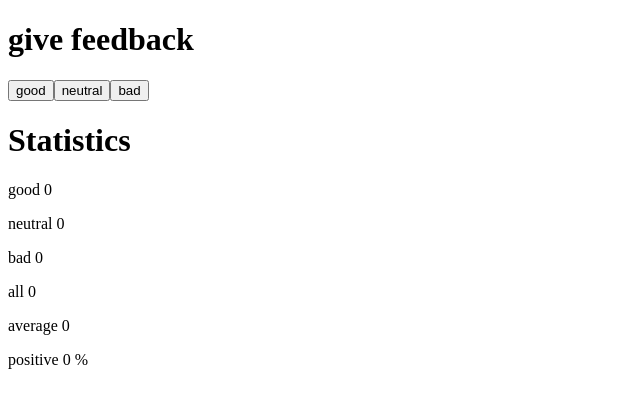
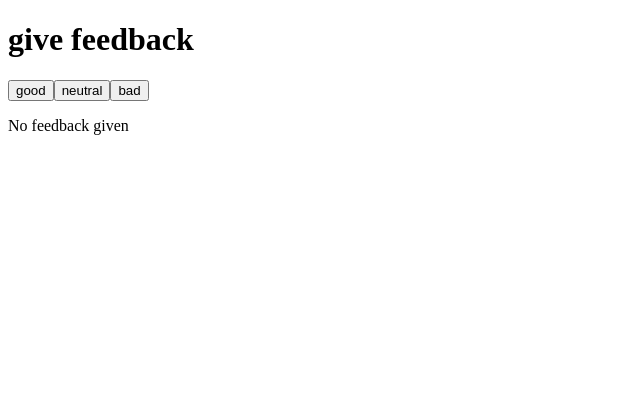
Before and after one commit to Txsdrw/fullstackopen, a React (Vite) app in the folder part1/unicafe/: page / in a window 1280 px wide. Shown: the top 408 px of the page, without its empty margins (0-640 px from the left). Built offline with nearby package versions, Linux system fonts and the light colour scheme.

Commit message:
ex 1.9: unicafe step4

```diff
--- a/part1/unicafe/src/App.jsx
+++ b/part1/unicafe/src/App.jsx
@@ -1,10 +1,11 @@
 import { useState } from "react";
 
-const Statistics = ({good, bad, neutral}) => {
+const Statistics = ({ good, bad, neutral }) => {
   const scoreSum = good + neutral + bad;
   const avg = (good - bad) / scoreSum;
-  const positive = (100 * good) / scoreSum
+  const positive = (100 * good) / scoreSum;
 
+  if (scoreSum === 0) return <p>No feedback given</p>;
   return (
     <div>
       <h1>Statistics</h1>
@@ -22,7 +23,6 @@ const App = () => {
   const [good, setGood] = useState(0);
   const [neutral, setNeutral] = useState(0);
   const [bad, setBad] = useState(0);
-
 
   const handleAddGood = () => {
     setGood(good + 1);
@@ -44,7 +44,7 @@ const App = () => {
         <button onClick={handleAddNeutral}>neutral</button>
         <button onClick={handleAddBad}>bad</button>
       </div>
-      <Statistics  good={good} bad={bad} neutral={neutral}/>
+      <Statistics good={good} bad={bad} neutral={neutral} />
     </>
   );
 };
```
